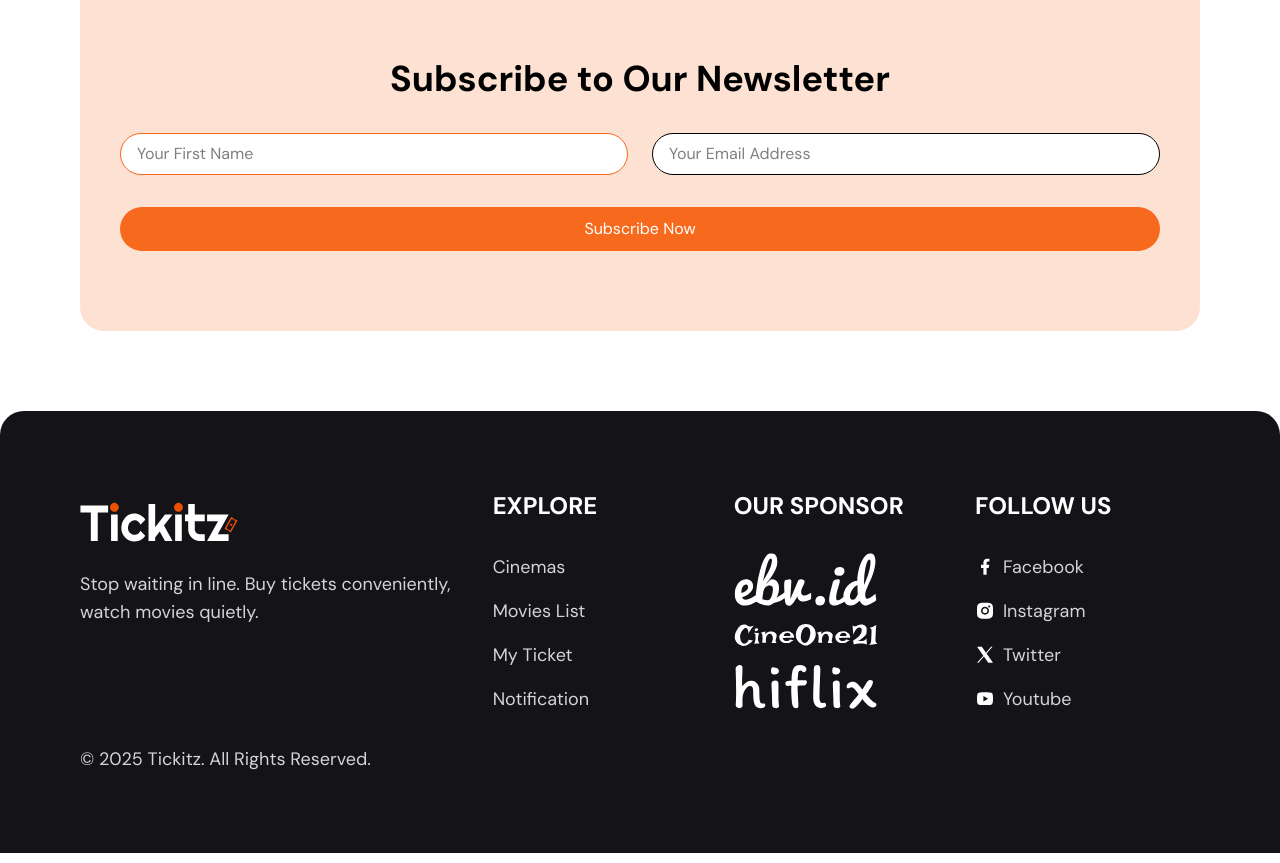
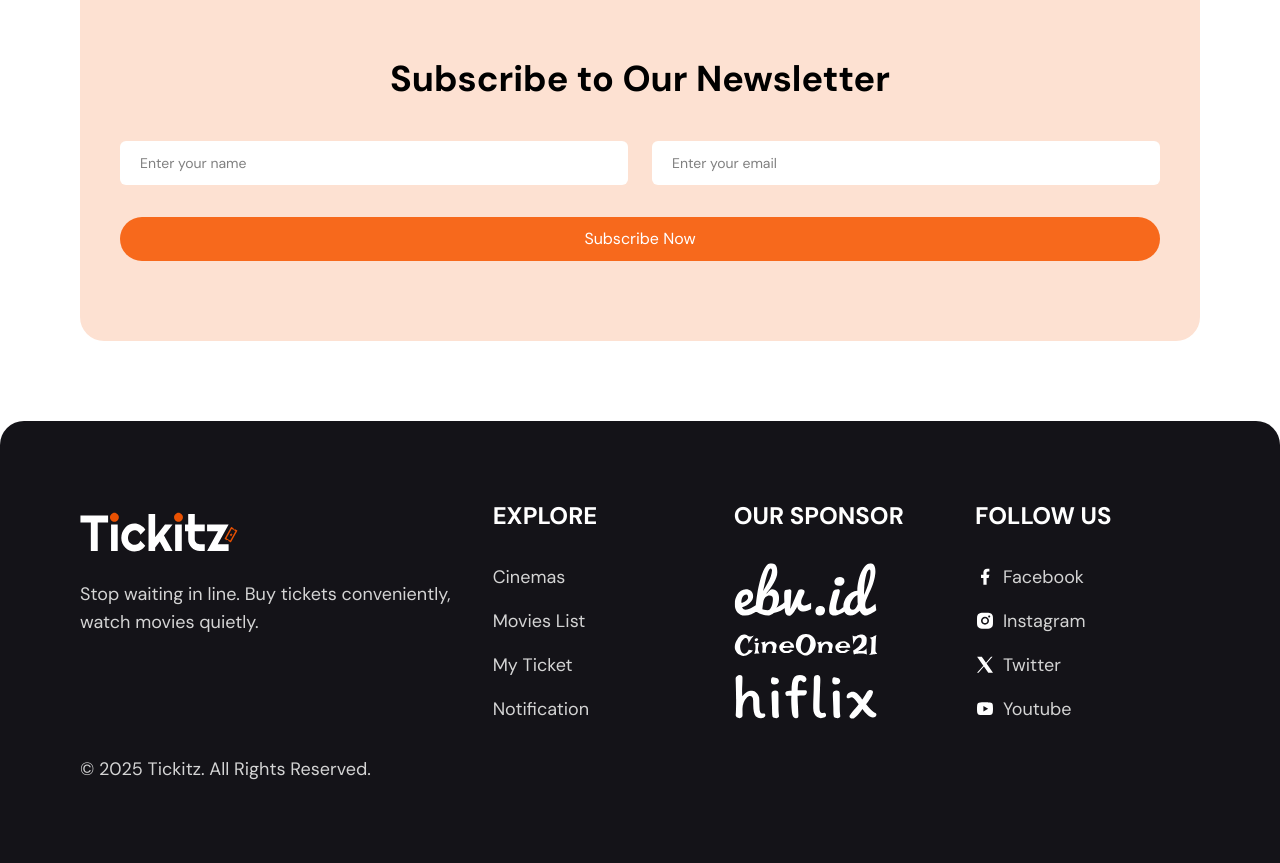
Before and after one commit to ranandasatria/fgo24-react-tickitz, a React (Vite) app: page /movie in a window 1280 px wide. Shown: the part 1060-1923 px from the top of the page. Built offline with nearby package versions, Linux system fonts and the light colour scheme; no server answers.

Commit message:
feat: create forgot password page

```diff
--- a/src/App.jsx
+++ b/src/App.jsx
@@ -4,6 +4,7 @@ import MoviePage from './pages/MoviePage';
 import MovieDetail from './pages/MovieDetail';
 import SignUp from './pages/SignUp';
 import Login from './pages/Login';
+import ForgotPassword from './pages/ForgotPassword'
 import BuyTicket from './pages/BuyTicket';
 import Checkout from './pages/Checkout';
 import Ticket from './pages/Ticket';
@@ -11,6 +12,7 @@ import { Provider } from 'react-redux'
 import { PersistGate } from 'redux-persist/integration/react'
 import { persistor, store } from './redux/store'
 import Profile from './pages/Profile';
+
 
 
 const router = createBrowserRouter([
@@ -33,6 +35,10 @@ const router = createBrowserRouter([
   {
     path: '/login',
     element: <Login />
+  },
+  {
+    path: '/forgotpassword',
+    element: <ForgotPassword />
   },
   {
     path: '/buyticket',
--- a/src/components/NewsletterSection.jsx
+++ b/src/components/NewsletterSection.jsx
@@ -1,11 +1,56 @@
+import { useForm } from 'react-hook-form';
+import { yupResolver } from '@hookform/resolvers/yup';
+import * as yup from 'yup';
+import toast from 'react-hot-toast';
+import { InputNormal } from './InputStyle';
+
+
 function NewsletterSection() {
+
+const validationSchema = yup.object({
+email: yup.string().trim().required('Email is required.'),
+name: yup.string().required('Name is required.')
+})
+const {register, handleSubmit, reset, formState: { errors } } = useForm({
+  resolver: yupResolver(validationSchema)
+})
+
+const onSubmit = () => {
+    toast.success('Thank you for subscribing!', {
+      style: {
+        background: '#4ade80',
+        color: '#fff',
+      },
+    }),
+    reset()
+  }
+
   return (
     <div className="flex p-4 sm:p-6 md:p-8 lg:p-20 flex-col items-center gap-2 sm:gap-4 md:gap-6">
       <div className="flex px-4 sm:px-6 md:px-8 lg:px-10 py-6 sm:py-8 md:py-10 lg:py-20 flex-col items-start gap-2 sm:gap-4 rounded-2xl sm:rounded-3xl bg-orange-50 w-full">
-        <form className="flex flex-col items-start gap-4 sm:gap-6 md:gap-8 w-full">
+        <form onSubmit={handleSubmit(onSubmit)} className="flex flex-col items-start gap-4 sm:gap-6 md:gap-8 w-full">
           <label className="font-bold text-2xl sm:text-3xl md:text-4xl leading-tight text-center w-full">Subscribe to Our Newsletter</label>
           <div className="flex flex-col sm:flex-row items-start gap-4 sm:gap-6 self-stretch">
-            <input
+          <div className='flex flex-col w-full gap'>
+            <InputNormal
+              type="text"
+              id="name"
+              placeholder="Enter your name"
+              {...register('name')}
+                 />
+              {errors.name && <div className="px-2 text-wrong-600 text-sm">{errors.name.message}</div>}
+
+          </div>
+          <div className='flex flex-col w-full gap'>
+            <InputNormal
+              type="email"
+              id="email"
+              placeholder="Enter your email"
+              {...register('email')}
+                 />
+              {errors.email && <div className="px-2 text-wrong-600 text-sm">{errors.email.message}</div>}
+          </div>
+            {/* <input
               type="text"
               placeholder="Your First Name"
               className="flex px-4 py-2 items-center gap-2 flex-[1_0_0] rounded-[6.25rem] border border-orange-500 bg-white field-text1-regular text-sm sm:text-base md:text-lg w-full"
@@ -14,7 +59,7 @@ function NewsletterSection() {
               type="email"
               placeholder="Your Email Address"
               className="flex px-4 py-2 items-center gap-2 flex-[1_0_0] rounded-[6.25rem] border border-black bg-white field-text1-regular text-sm sm:text-base md:text-lg w-full"
-            />
+            /> */}
           </div>
           <button
             type="submit"
--- /dev/null
+++ b/src/pages/ForgotPassword.jsx
@@ -0,0 +1,57 @@
+import { useForm } from 'react-hook-form';
+import { yupResolver } from '@hookform/resolvers/yup';
+import * as yup from 'yup';
+import { InputNormal } from '../components/InputStyle';
+import Button from '../components/Button';
+import { Link } from 'react-router-dom';
+import toast from 'react-hot-toast';
+
+function ForgotPassword() {
+    const validationSchema = yup.object({
+    email: yup.string().trim().email('Invalid email.').required('Email is required.')
+  })
+  const {register, handleSubmit, formState: { errors } } = useForm({
+    resolver: yupResolver(validationSchema)
+  })
+
+const onSubmit = () => {
+    toast.success('Email sent!', {
+      style: {
+        background: '#4ade80',
+        color: '#fff',
+      },
+    })
+  }
+
+
+  return (
+    <div className="w-full min-h-screen flex items-center justify-center bg-center bg-black/30 bg-[url('/assets/witfh.png')] bg-blend-multiply">
+       <div className="bg-white/80 flex flex-col w-full max-w-[22rem] sm:max-w-[28rem] md:max-w-[35rem] min-h-[90vh] sm:min-h-[80vh] items-center justify-center px-4 sm:px-8 md:px-24 py-6 rounded-2xl gap-3 sm:gap-4">
+        <img src="/assets/tickitznav.svg" alt="Tickitz Logo" className="w-24 sm:w-28 md:w-32"/>
+        <div className="flex flex-col gap-2 justify-start w-full">
+          <h1 className="font-bold text-xl sm:text-2xl md:text-3xl text-black-500">Forgot password</h1>
+          <p className="font-regular text-sm text-black-400">No worries, we'll send you a link to reset your password.</p>
+        </div>
+        <form className="flex flex-col w-full gap-3 sm:gap-4" onSubmit={handleSubmit(onSubmit)}>
+          <InputNormal
+            label="Email"
+            type="email"
+            id="email"
+            placeholder="Enter your email"
+            {...register('email')}
+          />
+          {errors.email && <div className="text-wrong-600">{errors.email.message}</div>}
+          <Button type="submit" >Send Email</Button>
+        </form>
+        <p className="font-medium text-sm text-black-400">
+          {/* Don't have an account?{' '} */}
+          <Link to="/login" className="underline text-blue-600">
+            Back to login
+          </Link>
+        </p>
+      </div>
+    </div>
+  );
+}
+
+export default ForgotPassword;
```
